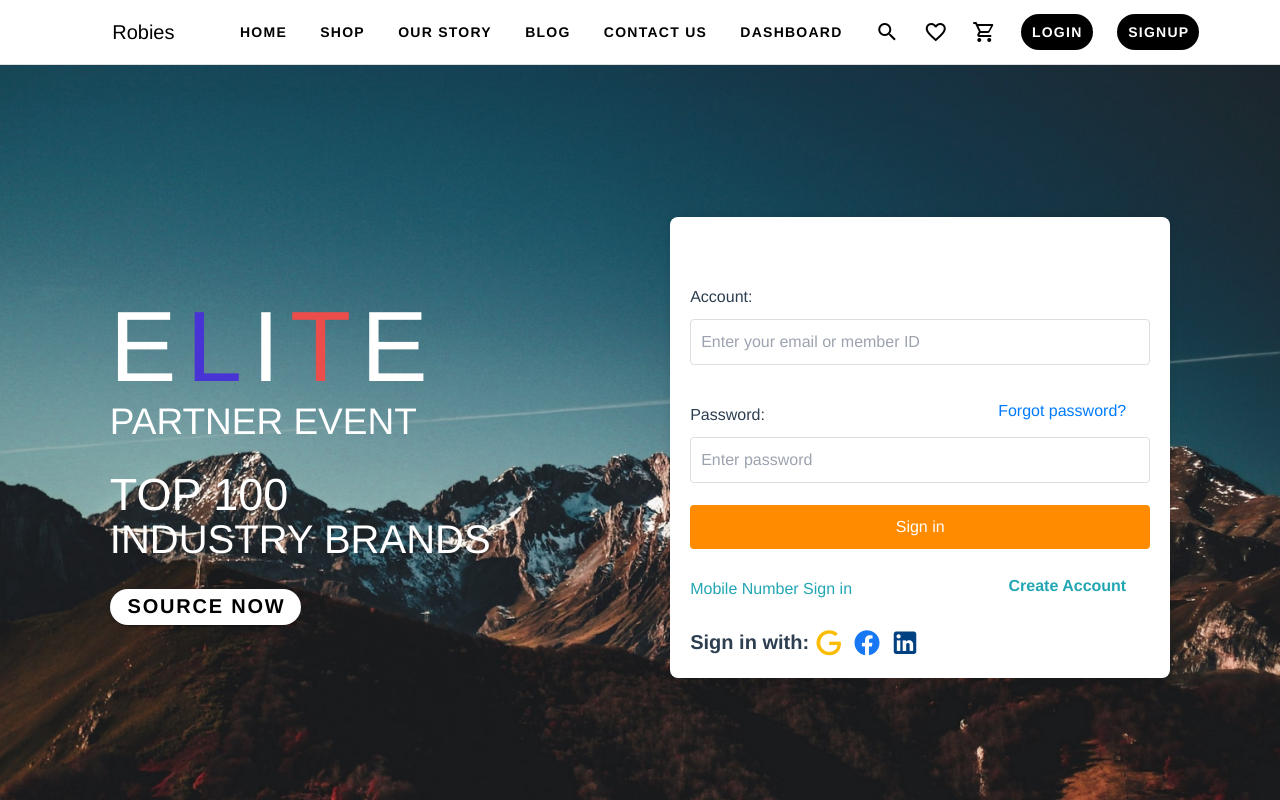
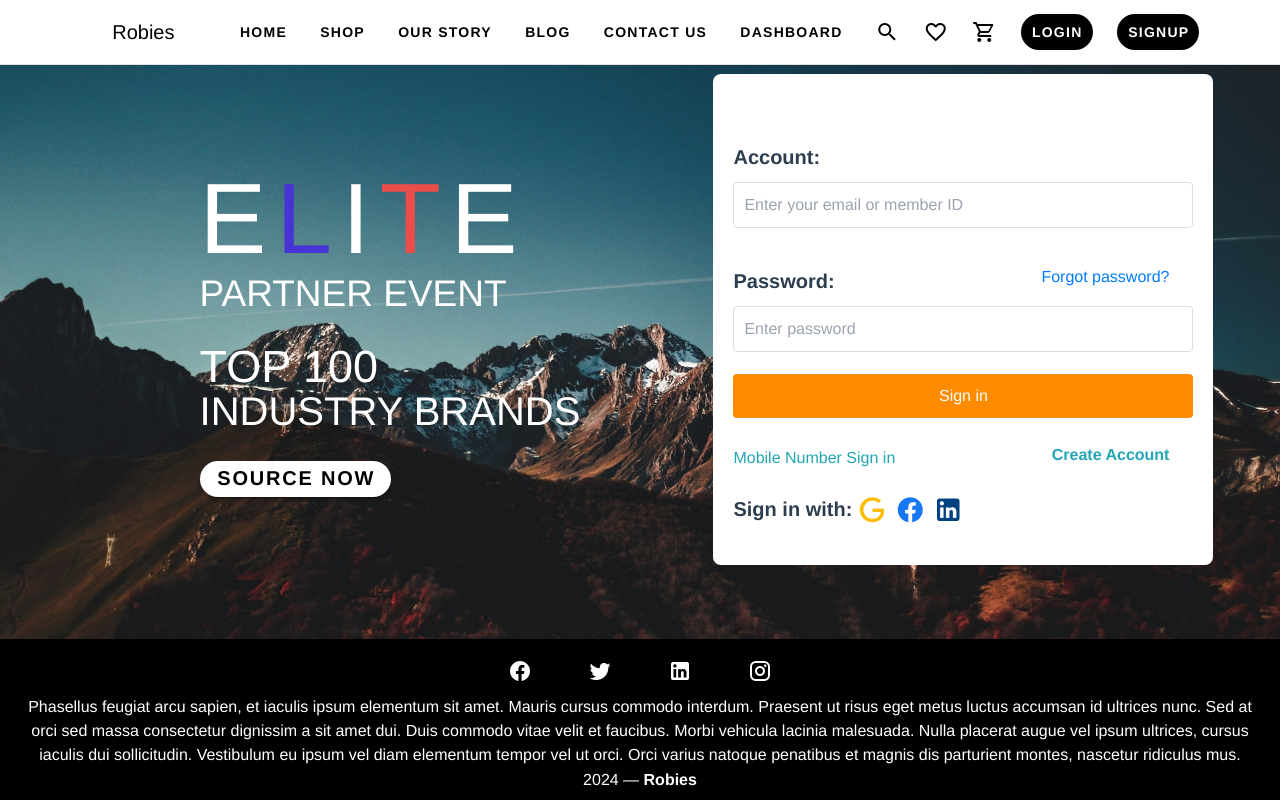
Before and after one commit to nada689/e-commerce, a Vue app: page /LoginPage in a window 1280 px wide. Shown: the top 800 px of the page. Built offline with nearby package versions, Linux system fonts and the light colour scheme; what @ckeditor/ckeditor5-vue would draw is missing.

Commit message:
modified

```diff
--- a/src/views/loginPage.vue
+++ b/src/views/loginPage.vue
@@ -1,8 +1,19 @@
 <template>
-  <v-container fluid style="padding: 0; margin: 0">
-    <ProductHeader />
-
+  <v-container
+    class="parent"
+    fluid
+    style="
+      padding: 0;
+      margin: 0;
+      height: 100vh;
+      display: flex;
+      flex-direction: column;
+    "
+  >
     <div class="login-container">
+      <div class="nav">
+        <ProductHeader />
+      </div>
       <div class="login-banner">
         <div class="mb-3">
           <h1 style="font-size: 100px; letter-spacing: 10px">
@@ -25,7 +36,6 @@
                 font-size: 20px;
                 font-weight: bold;
               "
-              @click="sourceNow"
             >
               Source now
             </v-btn>
@@ -34,7 +44,9 @@
       </div>
 
       <div class="login-form">
-        <h3 class="mt-12">Account:</h3>
+        <h3 class="mt-12" style="font-weight: bold; font-size: 20px">
+          Account:
+        </h3>
         <input
           type="text"
           placeholder="Enter your email or member ID"
@@ -42,7 +54,7 @@
         />
         <v-row class="d-flex align-center justify-space-between mt-4 w-100">
           <v-col cols="auto">
-            <h3>Password:</h3>
+            <h3 style="font-weight: bold; font-size: 20px">Password:</h3>
           </v-col>
           <v-col cols="auto" style="margin-top: -28px">
             <a href="#">Forgot password?</a>
@@ -64,10 +76,8 @@
             >
           </v-col>
         </v-row>
-        <v-divider></v-divider>
-        <v-divider></v-divider>
 
-        <div class="social-login mt-6">
+        <div class="social-login mt-6 mb-5">
           <p style="font-size: 20px; font-weight: bold; margin-right: 5px">
             Sign in with:
           </p>
@@ -79,7 +89,9 @@
         </div>
       </div>
     </div>
-    <PageFooter />
+    <div class="footer" style="flex: 0 0 auto">
+      <PageFooter />
+    </div>
   </v-container>
 </template>
 
@@ -138,23 +150,25 @@ export default {
     signInWith(provider) {
       alert(`Sign in with ${provider} is currently not implemented.`);
     },
-    sourceNow() {
-      alert("Source Now button clicked.");
-    },
   },
 };
 </script>
 
-<style>
+<style scoped>
+body {
+  display: flex;
+  flex-direction: column;
+  height: 100vh;
+  margin: 0;
+}
 .login-container {
-  margin-top: 0px;
+  height: 100vh;
   display: flex;
   justify-content: space-around;
   align-items: center;
-  height: 895px;
-  padding: 20px;
-  background: url("../assets/6.jpg") no-repeat center center fixed;
+  background: url("../assets/6.jpg") no-repeat center center;
   background-size: cover;
+  overflow: hidden;
 }
 
 .login-banner {
@@ -170,7 +184,6 @@ export default {
   background: white;
   padding: 20px;
   border-radius: 8px;
-  box-shadow: 0 0 10px rgba(0, 0, 0, 0.1);
 }
 
 .login-form h3 {
```
